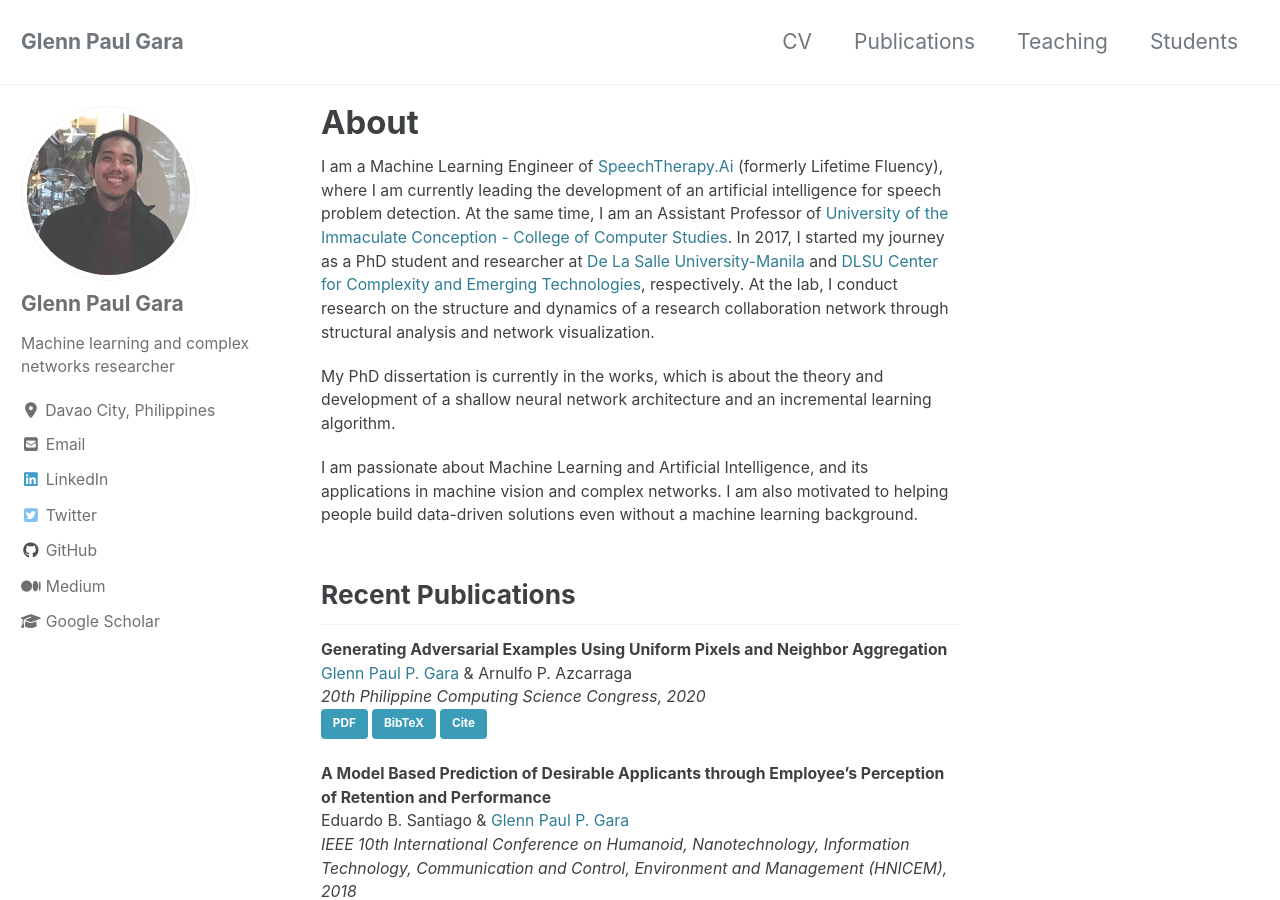
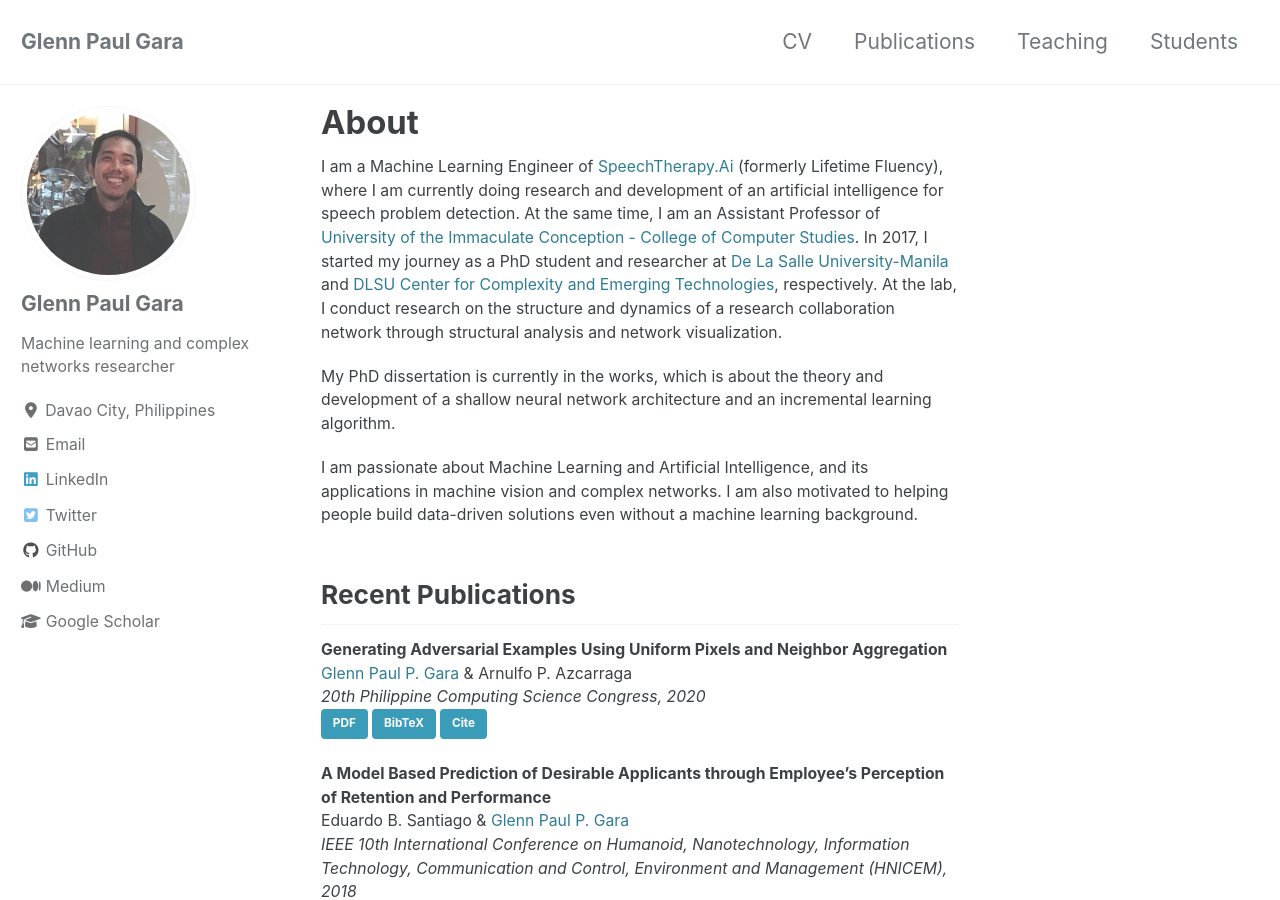
Before and after one commit to glenngara/glenngara.github.io, a Jekyll site: the page built from _pages/home.md, in a window 1280 px wide and 900 px high. Built offline with Jekyll 4.4.1, drawn with Linux system fonts in a browser that asks for light colours; cached includes are drawn as plain includes; nearby versions of some CDN libraries.

Commit message:
uupdated homepage

```diff
--- a/_pages/home.md
+++ b/_pages/home.md
@@ -5,7 +5,7 @@ title: "About"
 author_profile: true
 ---
 
-I am a Machine Learning Engineer of [SpeechTherapy.Ai](https://lifetimefluency.com) (formerly Lifetime Fluency), where I am currently leading the development of an artificial intelligence for speech problem detection. At the same time, I am an Assistant Professor of [University of the Immaculate Conception - College of Computer Studies](https://www.uic.edu.ph/ite). In 2017, I started my journey as a PhD student and researcher at [De La Salle University-Manila](https://www.dlsu.edu.ph) and [DLSU Center for Complexity and Emerging Technologies](https://comet.dlsu.edu.ph), respectively. At the lab, I conduct research on the structure and dynamics of a research collaboration network through structural analysis and network visualization.
+I am a Machine Learning Engineer of [SpeechTherapy.Ai](https://lifetimefluency.com) (formerly Lifetime Fluency), where I am currently doing research and development of an artificial intelligence for speech problem detection. At the same time, I am an Assistant Professor of [University of the Immaculate Conception - College of Computer Studies](https://www.uic.edu.ph/ite). In 2017, I started my journey as a PhD student and researcher at [De La Salle University-Manila](https://www.dlsu.edu.ph) and [DLSU Center for Complexity and Emerging Technologies](https://comet.dlsu.edu.ph), respectively. At the lab, I conduct research on the structure and dynamics of a research collaboration network through structural analysis and network visualization.
 
 My PhD dissertation is currently in the works, which is about the theory and development of a shallow neural network architecture and an incremental learning algorithm.
 
```
